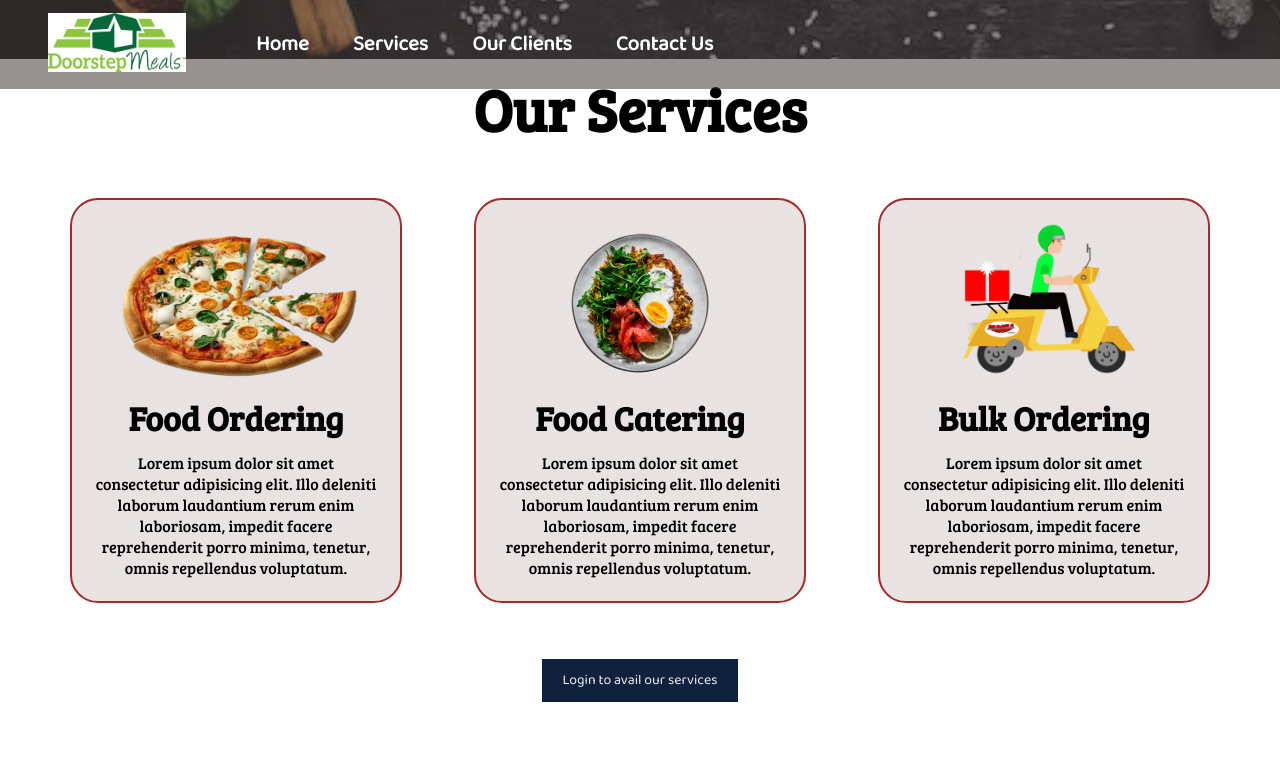
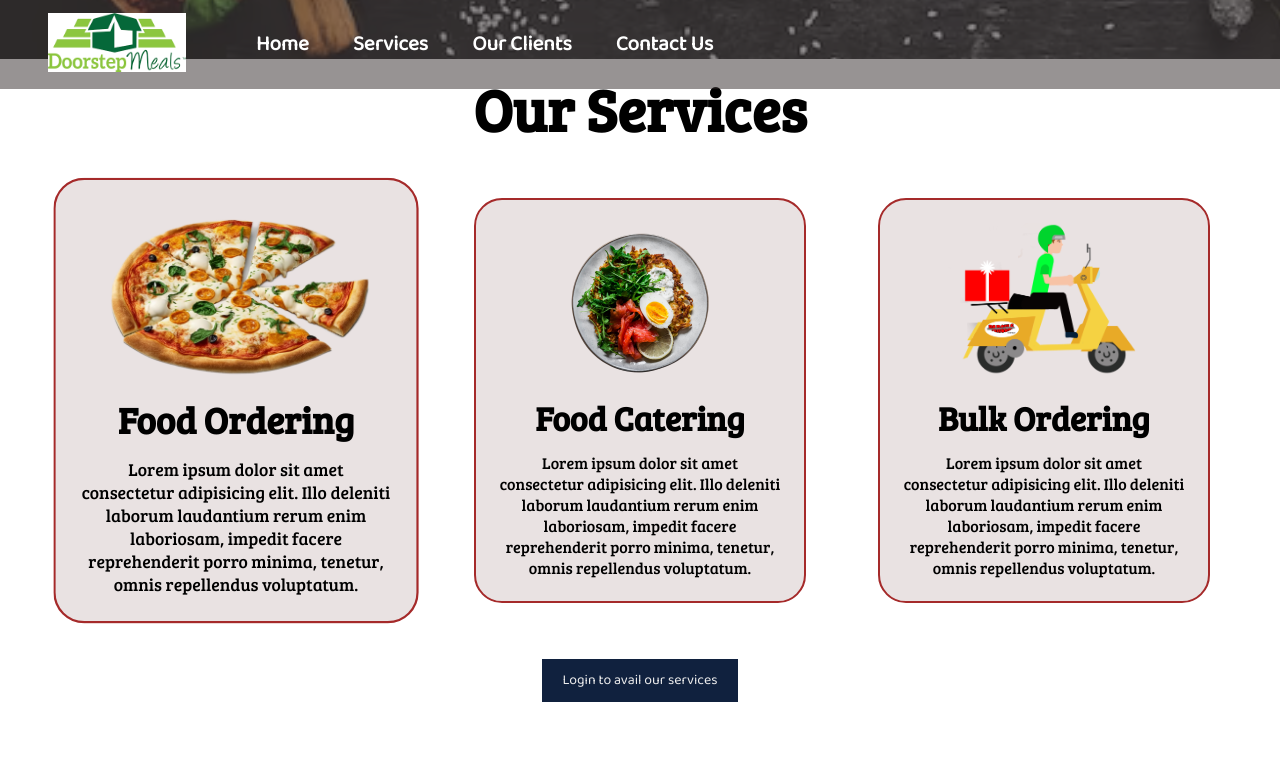
Before and after one commit to anusha7530/Food-Delivery-Website, a plain HTML site: page index.html in a window 1280 px wide. In both pictures the pointer is over the element 236 px from the left and 1070 px from the top of the page. Shown: the part 670-1430 px from the top of the page. Drawn offline with nearby package versions, Linux system fonts and the light colour scheme; grey boxes are pictures that could not be loaded; a web font is replaced by a local one.

Commit message:
Update style.css

```diff
--- a/css/style.css
+++ b/css/style.css
@@ -162,6 +162,9 @@ html{
 #services .box p{
     font-family: 'Bree Serif', serif;
 }
+.box:hover {
+  transform: scale(1.1);
+}
 #client-section{
     position: relative;
      /* height:344px; */
```
